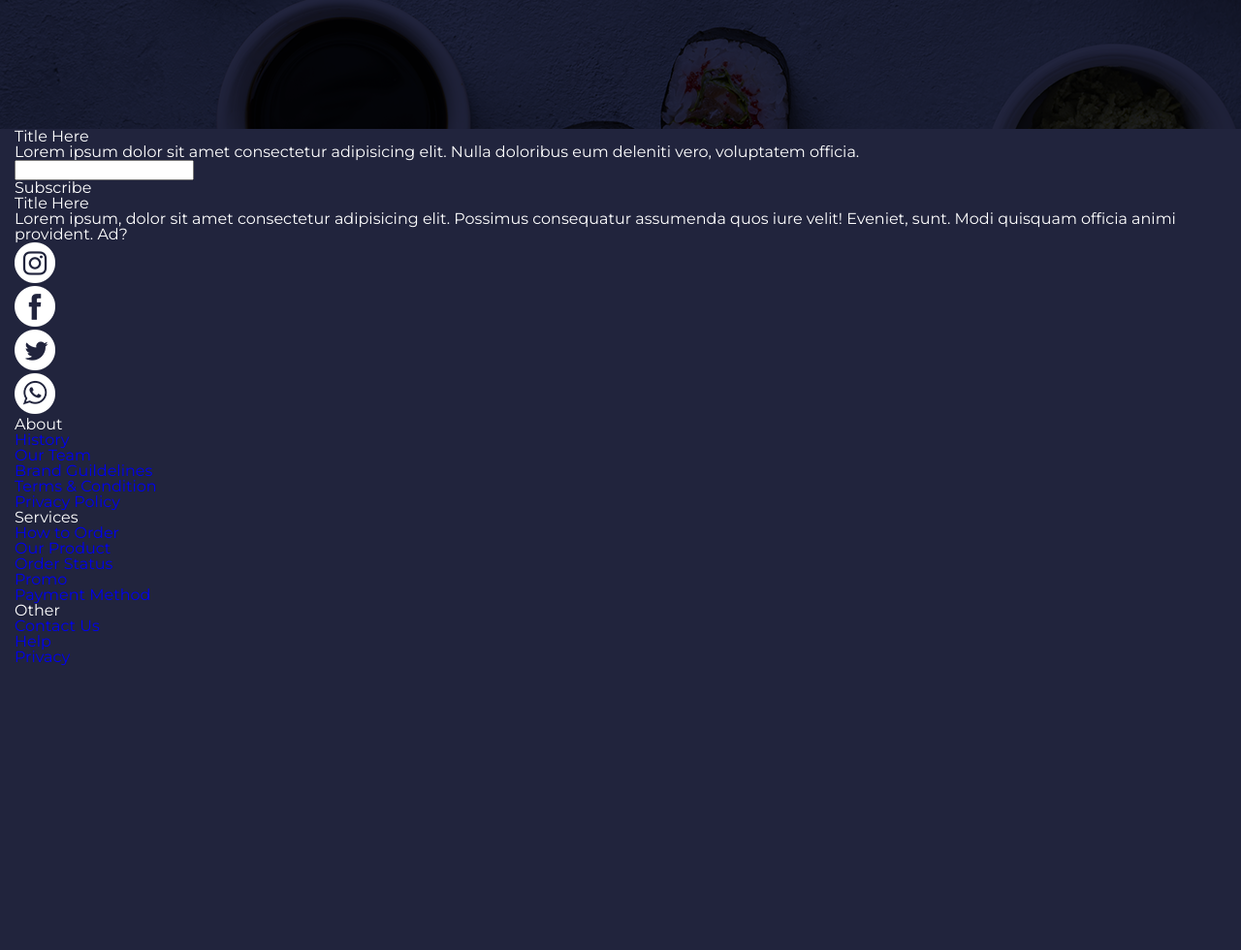
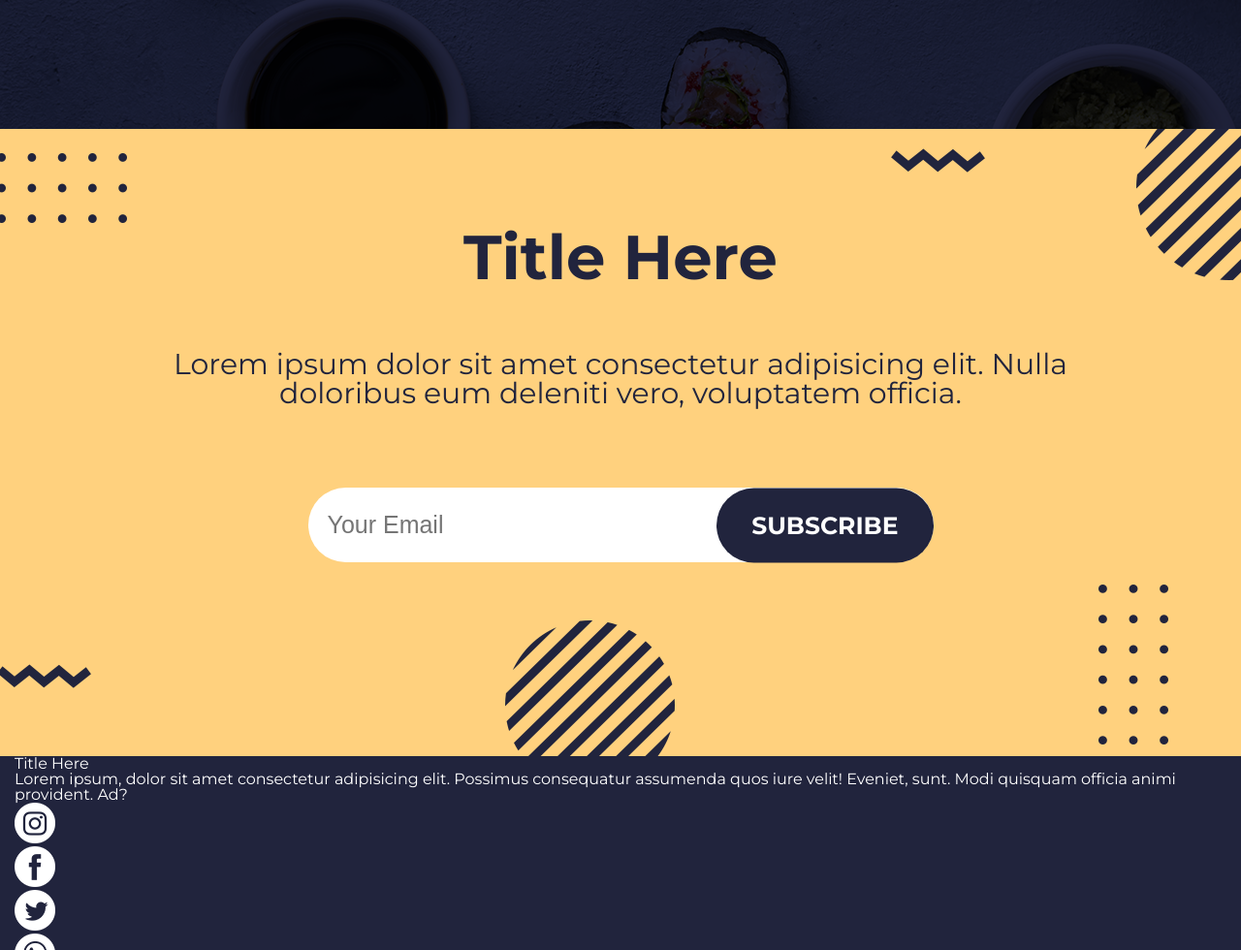
Before and after one commit to nqdat1995/sushi, a plain HTML site: page index.html in a window 1280 px wide. Shown: the part 5044-6024 px from the top of the page at 97% size. Before the commit the page ends 5731 px from the top, so only its background shows below. Drawn offline with Linux system fonts and the light colour scheme.

Commit message:
add subscribe section

```diff
--- a/index.html
+++ b/index.html
@@ -183,14 +183,16 @@
       </section>
       <section class="subscribe">
         <div class="container">
-          <div class="subscribe__heading">Title Here</div>
-          <div class="subscribe__desc">
-            Lorem ipsum dolor sit amet consectetur adipisicing elit. Nulla
-            doloribus eum deleniti vero, voluptatem officia.
-          </div>
-          <div class="subscribe__form">
-            <input type="text" name="" id="" class="form__input" />
-            <div class="form__button">Subscribe</div>
+          <div class="subscribe__main">
+            <div class="subscribe__heading title title-sm">Title Here</div>
+            <div class="subscribe__desc text-lg">
+              Lorem ipsum dolor sit amet consectetur adipisicing elit. Nulla
+              doloribus eum deleniti vero, voluptatem officia.
+            </div>
+            <form class="subscribe__form">
+              <input type="text" name="" id="" class="subscribe__form__input" placeholder="Your Email"/>
+              <div class="subscribe__form__button btn">Subscribe</div>
+            </form>
           </div>
         </div>
       </section>
--- a/sass/_base.scss
+++ b/sass/_base.scss
@@ -64,7 +64,7 @@ body {
 
 @include maxw(767px) {
   .btn {
-    font-size: 12px;
+    font-size: 16px;
     padding: 16px 32px;
   }
   .title {
--- /dev/null
+++ b/sass/_subscribe.scss
@@ -0,0 +1,70 @@
+.subscribe {
+  padding: 100px 0 200px;
+  background: $yellow url(../images/img12.png) no-repeat center center;
+  &__main {
+    display: flex;
+    align-items: center;
+    justify-content: center;
+    flex-direction: column;
+  }
+  &__heading {
+    margin-bottom: 64px;
+    color: $blue;
+  }
+  &__desc {
+    margin-bottom: 82px;
+    width: 80%;
+    text-align: center;
+    color: $blue;
+  }
+  &__form {
+    min-width: 50%;
+    position: relative;
+    &__input {
+      width: 100%;
+      font-size: 25px;
+      padding: 24px 0;
+      padding-left: 20px;
+      border: 0;
+      border-radius: 100px;
+      transform: translateX(-10px);
+      &:focus {
+        outline: none;
+      }
+    }
+    &__button {
+      padding: 26px 36px;
+      position: absolute;
+      right: -10px;
+      top: 50%;
+      transform: translateY(-50%);
+    }
+  }
+
+  @include maxw(1023px) {
+    &__desc {
+      width: 100%;
+    }
+    &__form {
+      min-width: 80%;
+    }
+  }
+
+  @include maxw(767px) {
+    padding: 100px 0;
+    &__form {
+      &__input {
+        font-size: 12px;
+        padding: 16px 0;
+        padding-left: 20px;
+      }
+      &__button {
+        padding: 16px 16px;
+        position: absolute;
+        right: -10px;
+        top: 50%;
+        transform: translateY(-50%);
+      }
+    }
+  }
+}
--- a/sass/app.scss
+++ b/sass/app.scss
@@ -9,3 +9,4 @@
 @import "ads";
 @import "statistic";
 @import "client";
+@import "subscribe";
```
Also changed, not shown: css/app.css, 1 other file.
